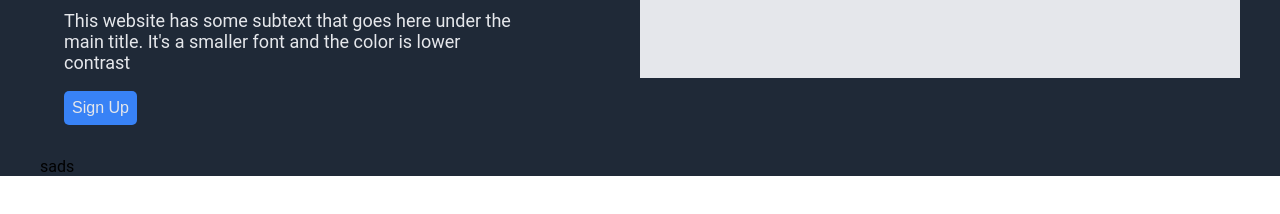
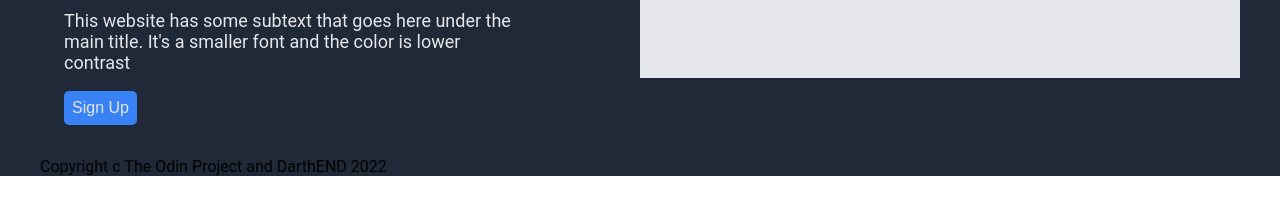
Before and after one commit to DarthEND/TOP-landing-page, a plain HTML site: page index.html in a window 1280 px wide. Shown: the part 230-444 px from the top of the page. Drawn offline with Linux system fonts and the light colour scheme.

Commit message:
Edited index.html added info in footer

```diff
--- a/index.html
+++ b/index.html
@@ -39,7 +39,7 @@
 
     <div class="footer_bg">
         <footer>
-            sads
+            <p>Copyright c The Odin Project and DarthEND 2022</p>
         </footer>
     </div>
 </body>
```
